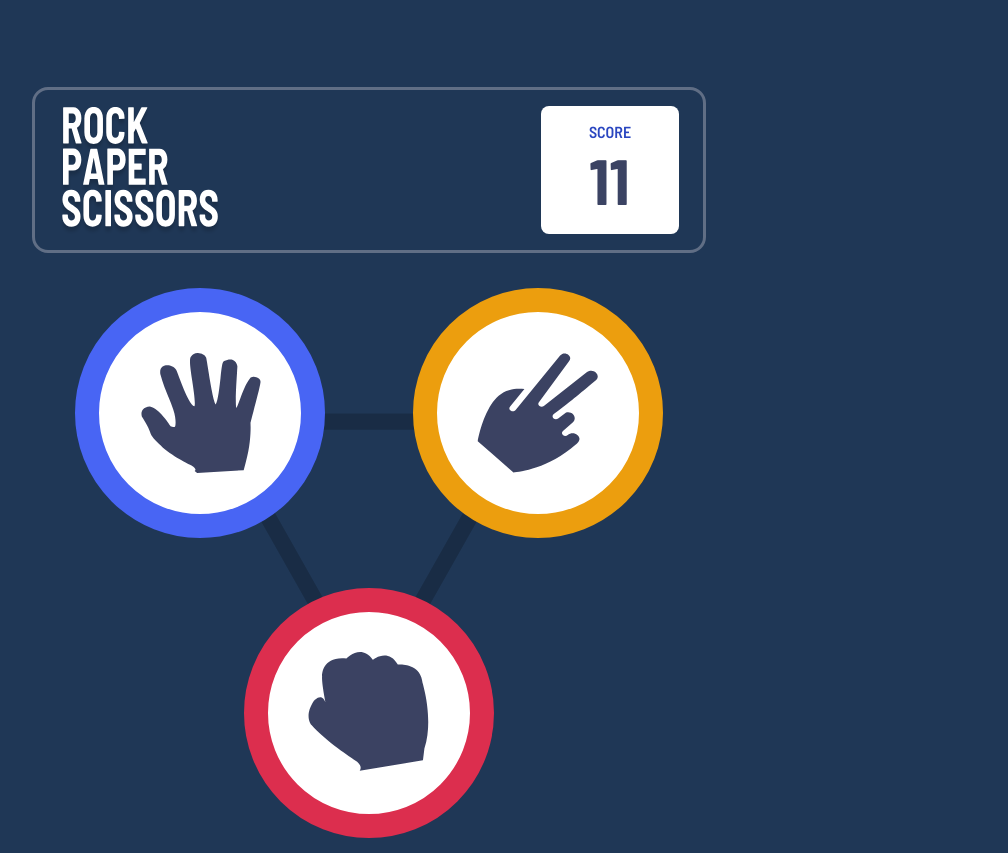
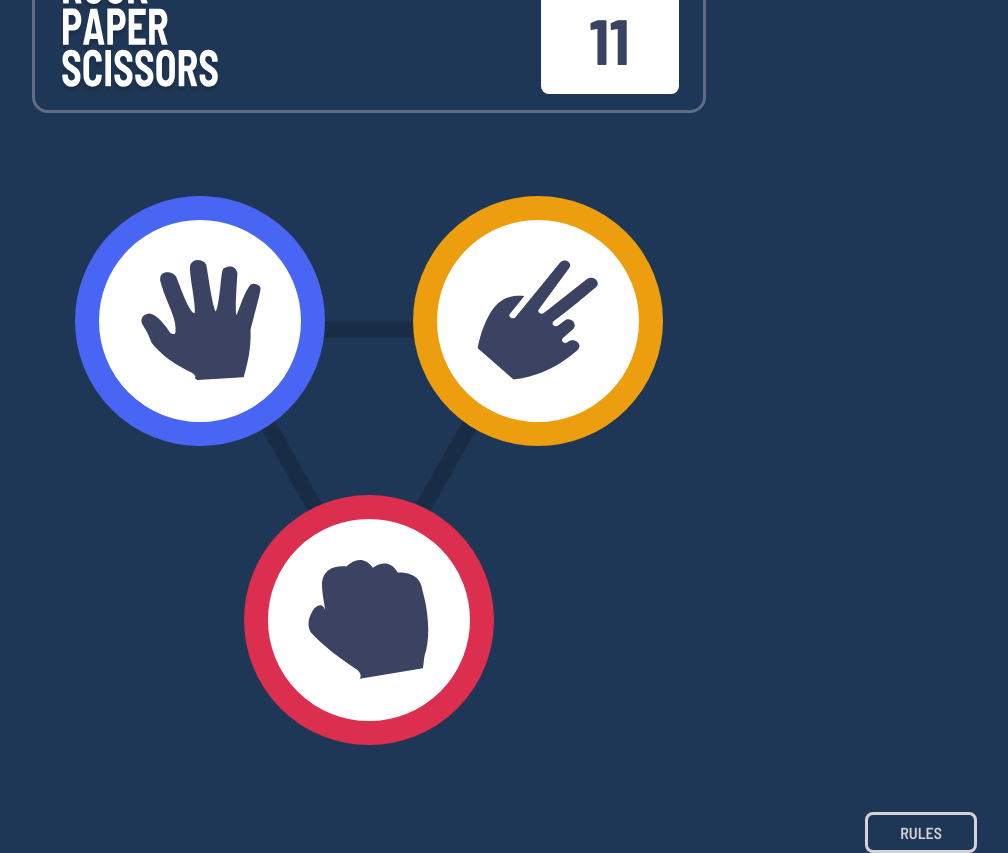
Before and after one commit to Hristo-Boyadzhiev/Rock-Paper-Scissors, a React (Vite) app in the folder Rock-Paper-Scissors/: page / in a window 1280 px wide. Shown: the whole page, without its empty margins (271-1279 px from the left). Built offline with nearby package versions, Linux system fonts and the light colour scheme.

Commit message:
update design

```diff
--- a/Rock-Paper-Scissors/src/components/RockPaperScissors.module.css
+++ b/Rock-Paper-Scissors/src/components/RockPaperScissors.module.css
@@ -3,13 +3,14 @@
     flex-direction: column;
     justify-content: center;
     align-items: center;
+    gap: 12em;
     height: 100vh;
 }
 
 .result-logo-game-area-container {
     display: flex;
     flex-direction: column;
-    gap: 10em;
+    gap: 13em;
 }
 
 .result-and-logo-container {
@@ -84,3 +85,18 @@
     transform: translate(50%, -50%);
     border: 1.5em solid hsl(349, 71%, 52%)
 }
+
+.rules-section {
+    align-self: flex-end;
+    margin-right: 2em;
+}
+
+.rules-button {
+    text-transform: uppercase;
+    background: hsl(214, 47%, 23%);
+    padding: 0.5em 2em;
+    border: 3px solid lightgray;
+    color: lightgray;
+    border-radius: 0.5em;
+    font-weight: 600
+}
--- a/Rock-Paper-Scissors/src/components/RockPaperScissors.tsx
+++ b/Rock-Paper-Scissors/src/components/RockPaperScissors.tsx
@@ -17,20 +17,61 @@ export default function RockPaperScissors() {
         <article className={styles["game-area"]}>
           <div className={styles["triangle-container"]}>
             <img src="./src/assets/bg-triangle.svg" alt="triangle" />
-            <div className={`${styles["circle"]} ${styles["paper"]}`}>
+            <button className={`${styles["circle"]} ${styles["paper"]}`}>
               <img src="./src/assets/icon-paper.svg" alt="paper" />
-            </div>
-            <div className={`${styles["circle"]} ${styles["scissors"]}`}>
+            </button>
+            <button className={`${styles["circle"]} ${styles["scissors"]}`}>
               <img src="./src/assets/icon-scissors.svg" alt="scissors" />
-            </div>
-            <div className={`${styles["circle"]} ${styles["rock"]}`}>
+            </button>
+            <button className={`${styles["circle"]} ${styles["rock"]}`}>
               <img src="./src/assets/icon-rock.svg" alt="rock" />
-            </div>
+            </button>
           </div>
         </article>
       </section>
 
-      <section></section>
+      <section className={styles["rules-section"]}>
+        <button className={styles["rules-button"]}>rules</button>
+      </section>
     </main>
   );
 }
+
+// import styles from "./RockPaperScissors.module.css";
+
+// export default function RockPaperScissors() {
+//   return (
+//     <main className={styles["main-container"]}>
+//       <section className={styles["result-logo-game-area-container"]}>
+//         <article className={styles["result-and-logo-container"]}>
+//           <header>
+//             <img src="./src/assets/logo.svg" alt="game-logo" />
+//           </header>
+//           <div className={styles["score-container"]}>
+//             <p>Score</p>
+//             <p className={styles["result"]}>11</p>
+//           </div>
+//         </article>
+
+//         <article className={styles["game-area"]}>
+//           <div className={styles["triangle-container"]}>
+//             <img src="./src/assets/bg-triangle.svg" alt="triangle" />
+//             <button className={`${styles["circle"]} ${styles["paper"]}`}>
+//               <img src="./src/assets/icon-paper.svg" alt="paper" />
+//             </button>
+//             <button className={`${styles["circle"]} ${styles["scissors"]}`}>
+//               <img src="./src/assets/icon-scissors.svg" alt="scissors" />
+//             </button>
+//             {/* <button className={`${styles["circle"]} ${styles["rock"]}`}>
+//               <img src="./src/assets/icon-rock.svg" alt="rock" />
+//             </button> */}
+//           </div>
+//         </article>
+//       </section>
+
+//       <section className={styles["rules-section"]}>
+//         <button className={styles["rules-button"]}>rules</button>
+//       </section>
+//     </main>
+//   );
+// }
```
